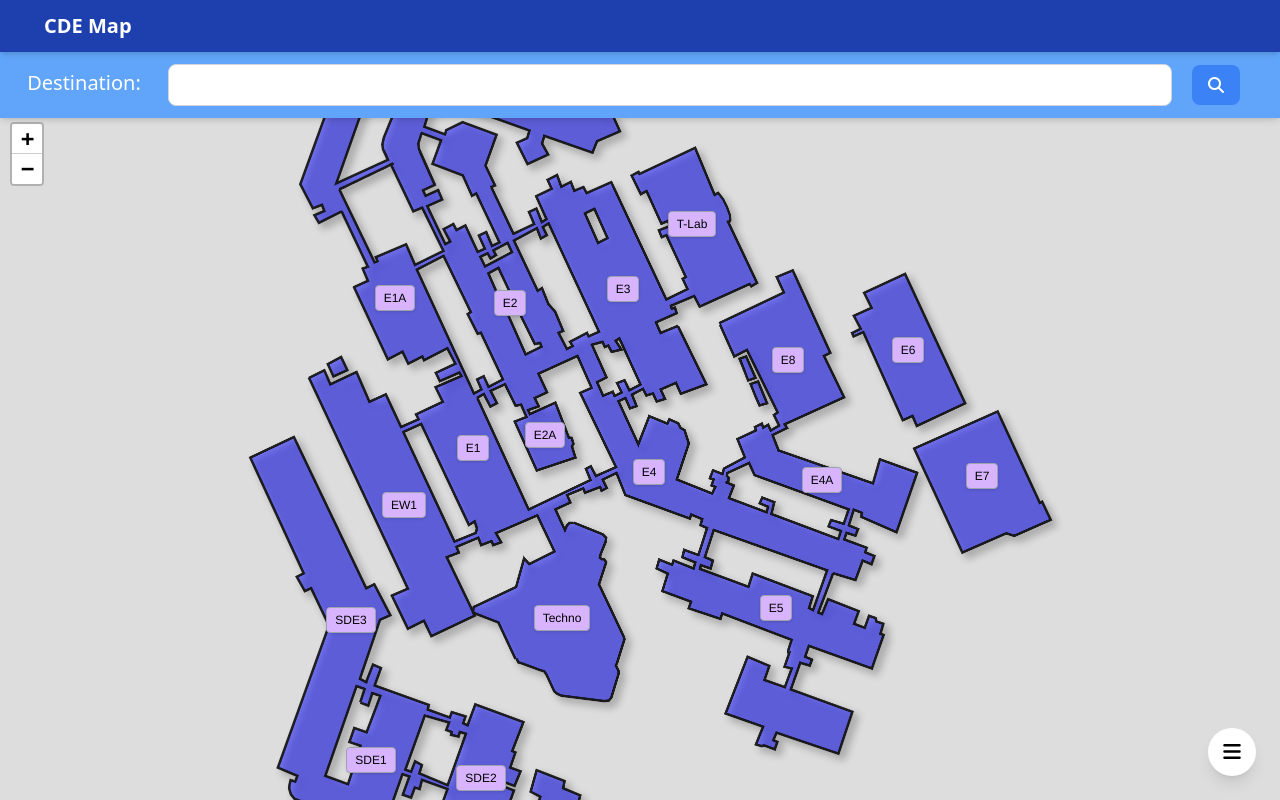
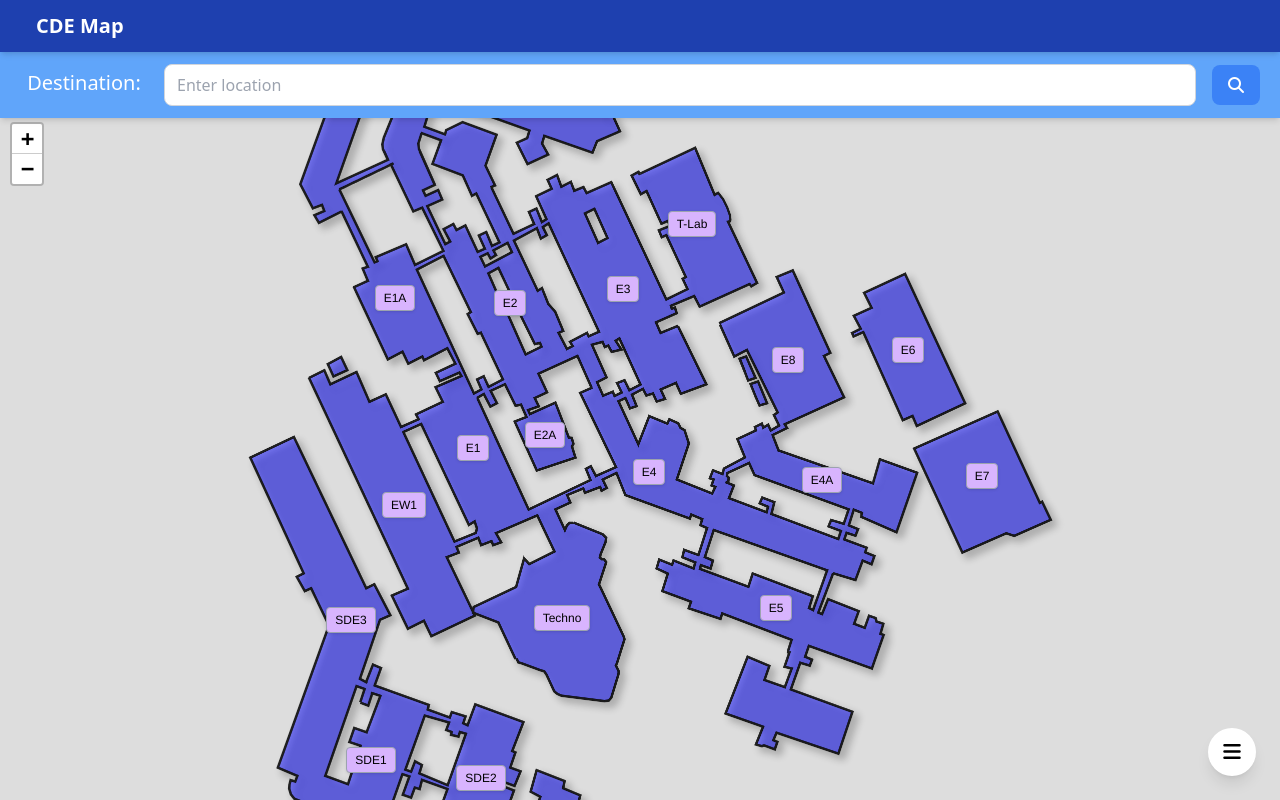
Before and after one commit to Aluminium-Oxide/Orbital-7008, a React (Create React App) app in the folder Front-end/: page / in a window 1280 px wide. Built offline with nearby package versions, Linux system fonts and the light colour scheme.

Commit message:
search input update

```diff
--- a/Front-end/src/App.tsx
+++ b/Front-end/src/App.tsx
@@ -20,7 +20,7 @@ function App() {
     <header className="fixed top-0 left-0 right-0 bg-blue-800 shadow-md z-50">
       <div className="container mx-auto px-5 py-0">
         {/* title */}
-        <div className="flex justify-left py-3 px-6">
+        <div className="flex justify-left py-3 px-4">
         <h1 className="text-xl font-bold text-white">CDE Map</h1>
         </div>
       </div>
@@ -33,14 +33,17 @@ function App() {
           Destination:
         </label>
         <input
-          className="flex-1 ml-5 px-3 py-2 border border-gray-300 rounded-lg focus:outline-none focus:ring-2 focus:ring-blue-800"
+          className="flex-1 mx-4 px-3 py-2 border border-gray-300 rounded-lg focus:outline-none focus:ring-2 focus:ring-blue-800"
+          id="destination-input"
           value={destination}
           type = "text"
-          onChange={(e) => setDestination(e.target.value)}>
-        </input>
+          placeholder="Enter location"
+          onChange={(e) => setDestination(e.target.value)}/>
         <button
           onClick={handleSearch}
-          className="w-15 mr-5 ml-5 bg-blue-500 hover:bg-blue-400 text-white px-4 py-2 rounded-lg transition-colors touch-manipulation active:scale-95">
+          className="bg-blue-500 hover:bg-blue-400 text-white px-4 py-2 rounded-lg transition active:scale-95"
+          aria-label="Search"
+        >
           <i className="fa-solid fa-magnifying-glass"></i>
         </button>
       </div>
```
Also changed, not shown: Front-end/public/building-images/EW1.png (added).
